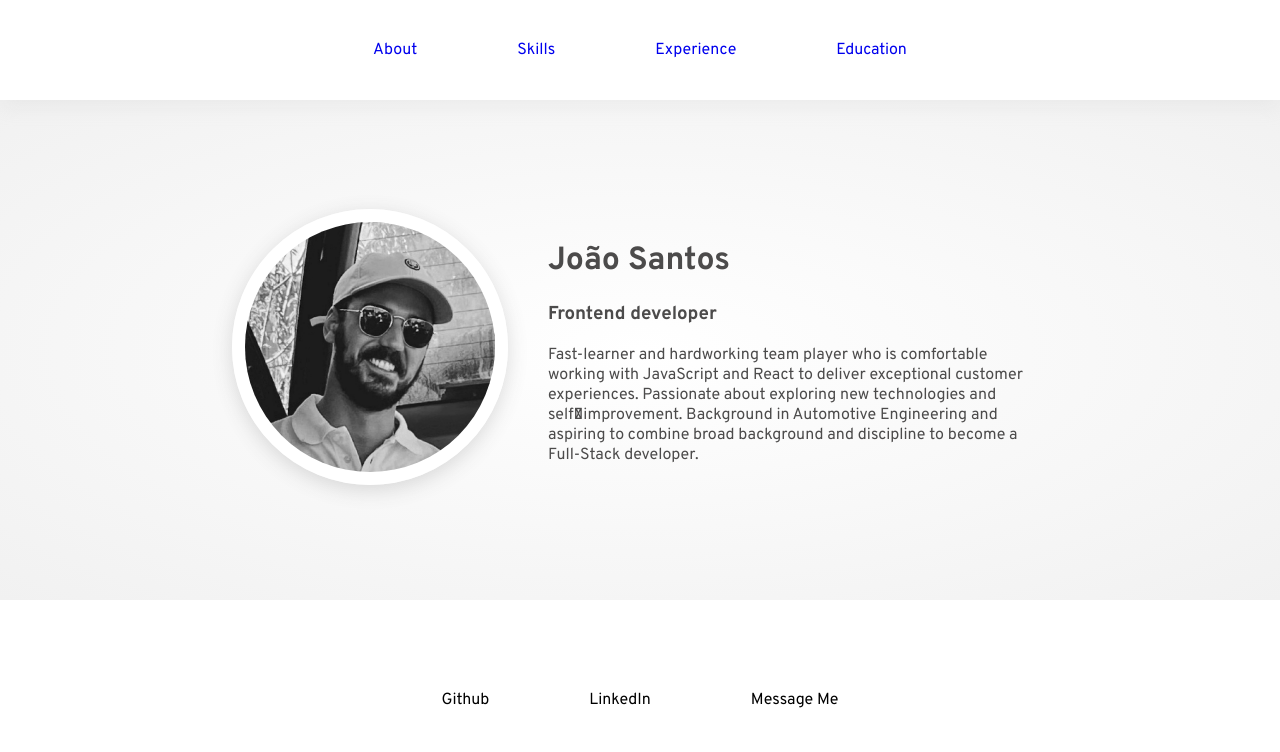
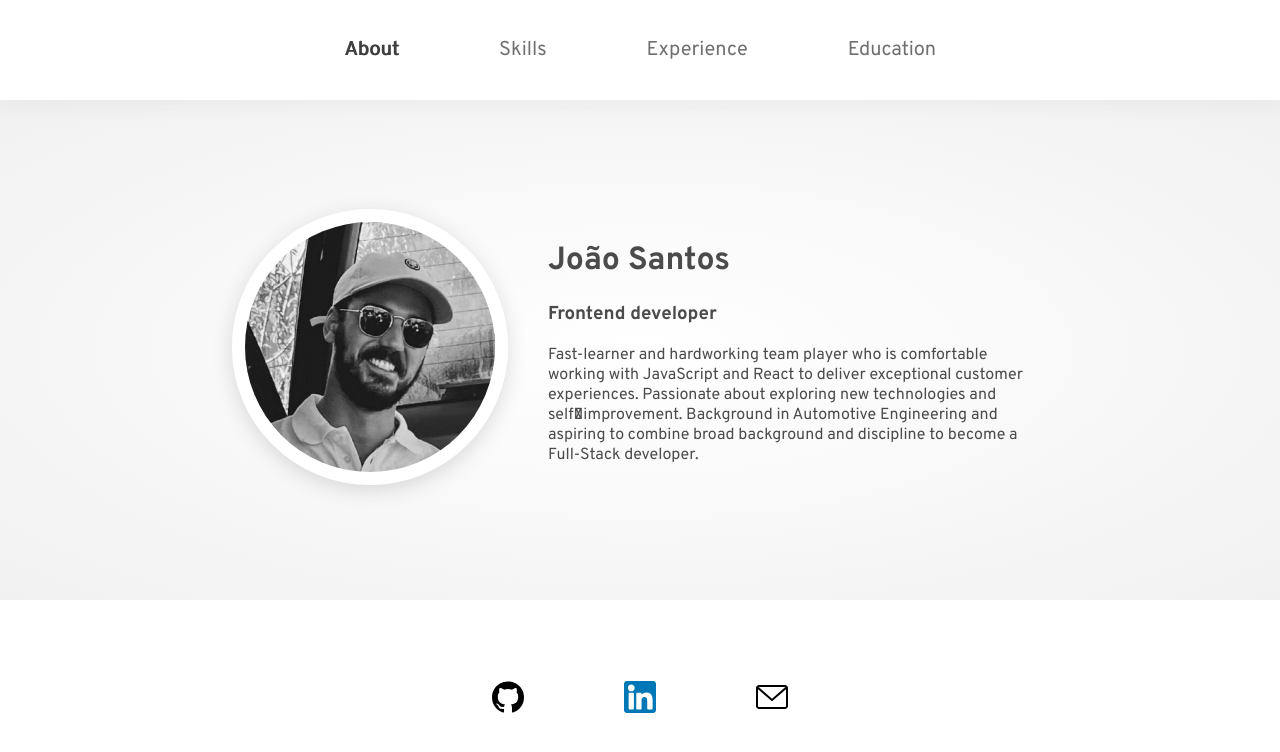
Before and after one commit to jopms/web-based-curriculum, a React app: page / in a window 1280 px wide. Built offline with nearby package versions, Linux system fonts and the light colour scheme.

Commit message:
added footer icons: github, linked, and email with styles. changed styles in header links

```diff
--- a/src/components/Footer.js
+++ b/src/components/Footer.js
@@ -1,12 +1,21 @@
 import React from "react";
 import "../styles/scss/_footer.scss";
+import { ReactComponent as GithubIcon } from "../styles/img/github.svg";
+import { ReactComponent as Linkedin } from "../styles/img/linkedin.svg";
+import { ReactComponent as Email } from "../styles/img/email.svg";
 
 const Footer = () => {
   return (
     <div className="footer-wrapper">
-      <div className="footer-link">Github</div>
-      <div className="footer-link">LinkedIn</div>
-      <div className="footer-link">Message Me</div>
+      <div className="footer-link">
+        <GithubIcon className="footer-github-icon" />
+      </div>
+      <div className="footer-link">
+        <Linkedin className="footer-linkedin-icon" />
+      </div>
+      <div className="footer-link">
+        <Email className="footer-email-icon" />
+      </div>
     </div>
   );
 };
--- a/src/components/Header.js
+++ b/src/components/Header.js
@@ -5,10 +5,10 @@ import { NavLink } from 'react-router-dom';
 const Header = () => {
   return (
     <div className="nav-wrapper">
-      <NavLink className="nav-link" to="/about">About</NavLink>
-      <NavLink className="nav-link" to="/skills">Skills</NavLink>
-      <NavLink className="nav-link" to="/Experience">Experience</NavLink>
-      <NavLink className="nav-link" to="/Education">Education</NavLink>
+      <NavLink activeClassName="nav-selected" className="nav-link" exact to="/">About</NavLink>
+      <NavLink activeClassName="nav-selected" className="nav-link" to="/skills">Skills</NavLink>
+      <NavLink activeClassName="nav-selected" className="nav-link" to="/Experience">Experience</NavLink>
+      <NavLink activeClassName="nav-selected" className="nav-link" to="/Education">Education</NavLink>
     </div>
   );
 };
--- a/src/styles/css/styles.css
+++ b/src/styles/css/styles.css
@@ -4,11 +4,23 @@ body {
   margin: 0;
   padding: 0;
 }
+
+#root {
+  height: 100%;
+}
+
 body > * {
   font-family: "Overpass", sans-serif;
 }
 
+.main-wrapper {
+  display: flex;
+  flex-direction: column;
+  height: 100%;
+}
+
 .main-content {
+  height: 100%;
   padding-top: 100px;
-  height: calc(100vh - 300px);
+  padding-bottom: 200px;
 }
--- a/src/styles/scss/_footer.scss
+++ b/src/styles/scss/_footer.scss
@@ -9,10 +9,42 @@
     align-items: center;
     position: fixed;
     bottom: 0;
-    background-color: theme-color($theme, 'backgroundColorFooter');
+    background-color: theme-color($theme, "backgroundColorFooter");
   }
+
   .footer-link {
-    text-decoration: none;
     padding: 0px 50px;
   }
+
+  .footer-github-icon {
+    width: 32px;
+    height: 32px;
+    fill: theme-color($theme, "gihubFillColor");
+    &:hover {
+      cursor: pointer;
+      -webkit-filter: drop-shadow(3px 3px 2px #4646462f);
+      filter: drop-shadow(3px 3px 2px #4646462f);
+    }
+  }
+
+  .footer-linkedin-icon {
+    width: 32px;
+    height: 32px;
+    &:hover {
+      cursor: pointer;
+      -webkit-filter: drop-shadow(3px 3px 2px #4646462f);
+      filter: drop-shadow(3px 3px 2px #4646462f);
+    }
+  }
+
+  .footer-email-icon {
+    width: 32px;
+    height: 32px;
+    fill: theme-color($theme, "emailFillColor");
+    &:hover {
+      cursor: pointer;
+      -webkit-filter: drop-shadow(3px 3px 2px #4646462f);
+      filter: drop-shadow(3px 3px 2px #4646462f);
+    }
+  }
 }
--- a/src/styles/scss/_header.scss
+++ b/src/styles/scss/_header.scss
@@ -12,8 +12,20 @@
     background-color: theme-color($theme, "backgroundColorHeader");
     box-shadow: 0px 5px 20px #c4c4c433;
   }
+
   .nav-link {
     text-decoration: none;
     padding: 0px 50px;
+    color: theme-color($theme, "navLinkText");
+    font-size: 20px;
+    &:hover {
+      color: theme-color($theme, "navLinkTextSelected");
+      text-shadow: 1px 0 0 theme-color($theme, "navLinkTextSelected");
+    }
+  }
+
+  .nav-selected {
+    color: theme-color($theme, "navLinkTextSelected");
+    text-shadow: 1px 0 0 theme-color($theme, "navLinkTextSelected");
   }
 }
--- a/src/styles/scss/variables.scss
+++ b/src/styles/scss/variables.scss
@@ -2,9 +2,14 @@ $theme-colors: (
   "default": (
     "textColor": #4c4b4b,
     "backgroundColor": #fff,
-    "backgroundColorHome": radial-gradient(#fff,#f1f1f1),
+    "backgroundColorHome": radial-gradient(#fff, #f1f1f1),
     "backgroundColorFooter": #fff,
     "backgroundColorHeader": #fff,
+    "navLinkText": #707070,
+    "navLinkTextSelected": #3f3f3f,
+    "gihubFillColor": black,
+    "emailFillColor": black,
+
   ),
   "dark": (
     "textColor": #b2b2b2,
@@ -12,5 +17,9 @@ $theme-colors: (
     "backgroundColorHome": #000,
     "backgroundColorFooter": #1f1f1f,
     "backgroundColorHeader": #1f1f1f,
+    "navLinkText": #707070,
+    "navLinkTextSelected": #3f3f3f,
+    "gihubFillColor": black,
+    "emailFillColor": black,
   ),
 );
```
Also changed, not shown: src/styles/img/email.svg (added), src/styles/img/github.svg (added), src/styles/img/linkedin.svg (added).
